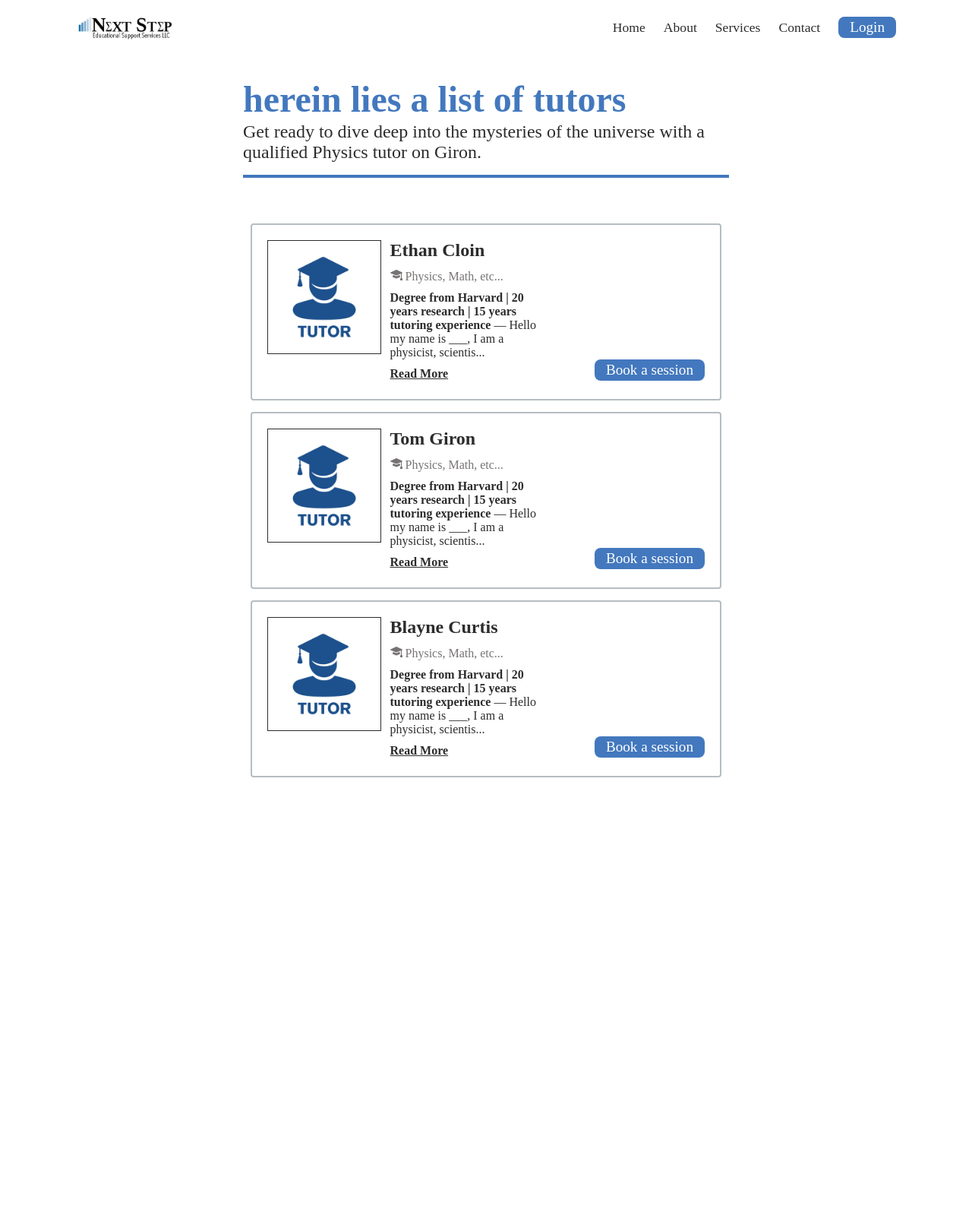
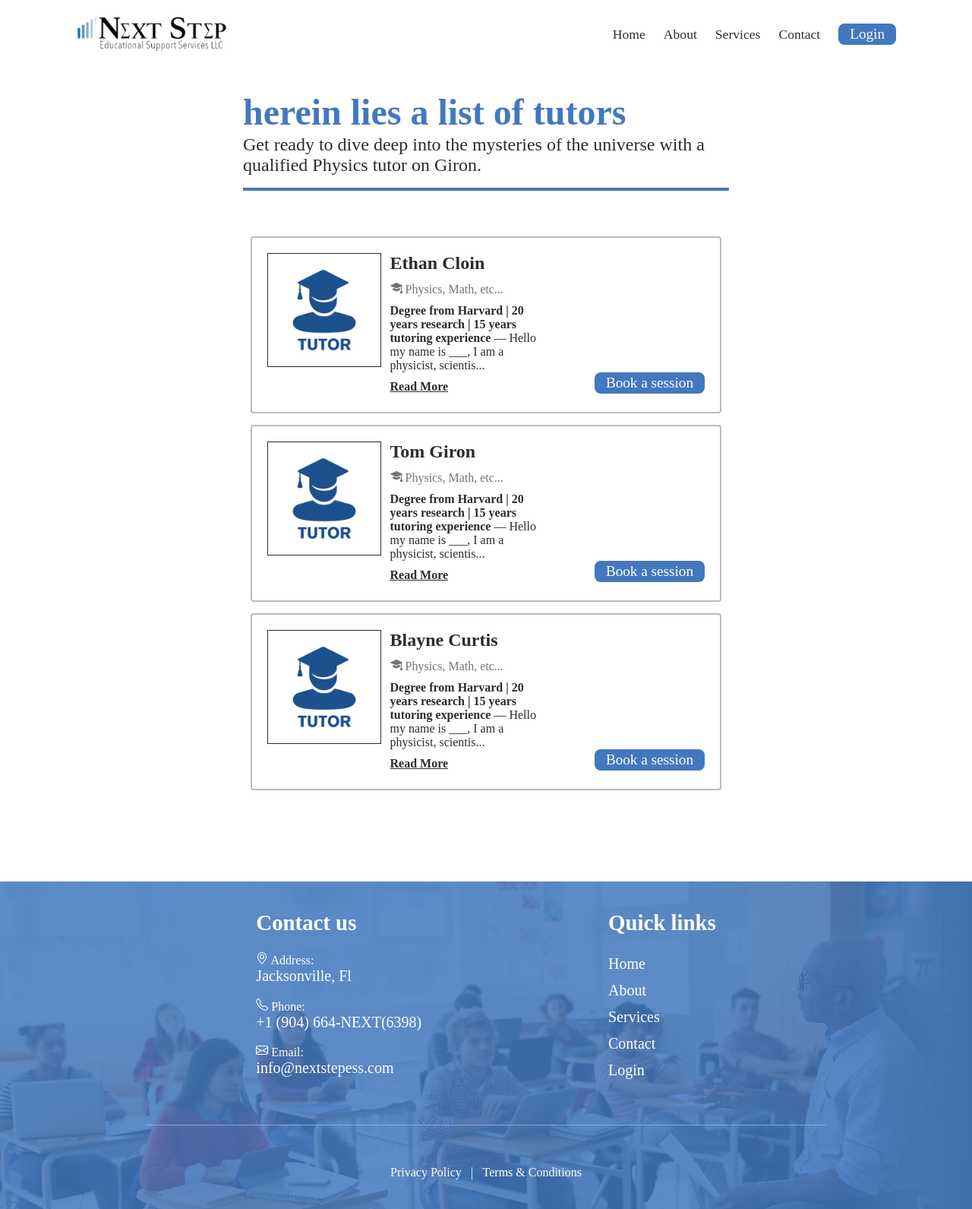
Before and after one commit to EthanCloin/giron-tutoring-poc, a Flask app: page /tutors/ in a window 1280 px wide. Shown: the whole page at 76% size. Before the commit the page ends 1023 px from the top, so only its background shows below. Run offline with Flask 3, Linux system fonts and the light colour scheme; data comes from the database, SQL or seed files in the repository.

Commit message:
Begun footer.

```diff
--- /dev/null
+++ b/app/static/css/footer.css
@@ -0,0 +1,89 @@
+.footer {
+    margin-top: 100px;
+    position: relative;
+    background-image: url(../images/Teaching.webp);
+    background-size: cover;
+    background-position: center;
+    z-index: 0;
+}
+
+.footer::before {
+    content: '';
+    position: absolute;
+    top: 0;
+    left: 0;
+    width: 100%;
+    height: 100%;
+    background-color: rgba(67, 120, 190, 0.85);
+    z-index: 1;
+}
+
+.footer-wrapper {
+    display: flex;
+    flex-direction: column;
+    color: #fff;
+    padding: 3% 2%;
+    position: relative;
+    z-index: 2;
+    gap: 100px;
+}
+
+.footer-col {
+    display: flex;
+    flex-direction: column;
+    gap: 5%;
+}
+
+.footer-container {
+    margin-bottom: 8%;
+}
+
+.footer-header {
+    margin-bottom: 10%;
+    font-size: 1.8rem;
+}
+
+.footer-p {
+    color: #fff;
+    font-size: 20px;
+}
+
+.footer-icon-p {
+    font-weight: 500;
+    font-size: 16px;
+}
+
+.footer-util {
+    display: block;
+    text-decoration: none;
+}
+
+.footer-util:hover {
+    text-decoration: underline;
+}
+
+.footer-row {
+    display: flex;
+    flex-direction: row;
+    justify-content: center;
+    gap: 20%;
+    flex: 1;
+}
+
+.r1::after {
+    content: '';
+    position: absolute;
+    bottom: 110px;
+    width: 70%;
+    height: 1px;
+    background: rgba(144, 180, 228, 0.85);
+}
+
+.footer-policies {
+    flex: 1;
+    display: flex;
+    flex-direction: row;
+    justify-content: center;
+    align-items: center;
+    gap: 1%;
+}
--- a/app/static/css/main.css
+++ b/app/static/css/main.css
@@ -1,7 +1,8 @@
 :root {
   --primary-color: #b5bdc2;
   --secondary-color: #4378be;
-  --dark-color: #202020f1
+  --dark-secondary-color: #0c43aa;
+  --dark-color: #202020f1;
 }
 
 * {
@@ -15,6 +16,7 @@ main {
   display: flex;
   flex-direction: column;
   align-items: center;
+  min-height: 100vh;
 }
 .calendars-wrapper {
   display: flex;
--- a/app/static/css/navbar.css
+++ b/app/static/css/navbar.css
@@ -12,6 +12,7 @@
 
 .logo {
     width: 12%;
+    min-width: 200px;
     height: auto;
     user-select: none;
 }
@@ -45,5 +46,5 @@
 
 .btnLogin:hover {
     color: #fff;
-    background: #0c43aa;
+    background: var(--dark-secondary-color);
 }
--- /dev/null
+++ b/app/templates/footer.html
@@ -0,0 +1,62 @@
+{% block head %}
+<link href="/static/css/footer.css" rel="stylesheet" />
+{% endblock %}
+
+<footer class="footer">
+    <div class="footer-wrapper">
+        <div class="footer-row r1">
+            <div class="footer-col footer-contacts">
+                <h2 class="footer-header">Contact us</h2>
+                <div class="footer-container">
+                    <p class="footer-icon-p">
+                        <svg xmlns="http://www.w3.org/2000/svg" width="16" height="16" fill="currentColor"
+                            class="footer-icon bi bi-geo-alt" viewBox="0 0 16 16">
+                            <path
+                                d="M12.166 8.94c-.524 1.062-1.234 2.12-1.96 3.07A32 32 0 0 1 8 14.58a32 32 0 0 1-2.206-2.57c-.726-.95-1.436-2.008-1.96-3.07C3.304 7.867 3 6.862 3 6a5 5 0 0 1 10 0c0 .862-.305 1.867-.834 2.94M8 16s6-5.686 6-10A6 6 0 0 0 2 6c0 4.314 6 10 6 10" />
+                            <path d="M8 8a2 2 0 1 1 0-4 2 2 0 0 1 0 4m0 1a3 3 0 1 0 0-6 3 3 0 0 0 0 6" />
+                        </svg>
+                        Address:
+                    </p>
+                    <p class="footer-p">Jacksonville, Fl</p>
+                </div>
+                <div class="footer-container">
+                    <p class="footer-icon-p">
+                        <svg xmlns="http://www.w3.org/2000/svg" width="16" height="16" fill="currentColor"
+                            class="footer-icon bi bi-telephone" viewBox="0 0 16 16">
+                            <path
+                                d="M3.654 1.328a.678.678 0 0 0-1.015-.063L1.605 2.3c-.483.484-.661 1.169-.45 1.77a17.6 17.6 0 0 0 4.168 6.608 17.6 17.6 0 0 0 6.608 4.168c.601.211 1.286.033 1.77-.45l1.034-1.034a.678.678 0 0 0-.063-1.015l-2.307-1.794a.68.68 0 0 0-.58-.122l-2.19.547a1.75 1.75 0 0 1-1.657-.459L5.482 8.062a1.75 1.75 0 0 1-.46-1.657l.548-2.19a.68.68 0 0 0-.122-.58zM1.884.511a1.745 1.745 0 0 1 2.612.163L6.29 2.98c.329.423.445.974.315 1.494l-.547 2.19a.68.68 0 0 0 .178.643l2.457 2.457a.68.68 0 0 0 .644.178l2.189-.547a1.75 1.75 0 0 1 1.494.315l2.306 1.794c.829.645.905 1.87.163 2.611l-1.034 1.034c-.74.74-1.846 1.065-2.877.702a18.6 18.6 0 0 1-7.01-4.42 18.6 18.6 0 0 1-4.42-7.009c-.362-1.03-.037-2.137.703-2.877z" />
+                        </svg>
+                        Phone:
+                    </p>
+                    <a class="footer-p footer-util" href="tel:+1234567890">+1 (904) 664-NEXT(6398)</a>
+                </div>
+                <div class="footer-container">
+                    <p class="footer-icon-p">
+                        <svg xmlns="http://www.w3.org/2000/svg" width="16" height="16" fill="currentColor"
+                            class="footer-icon bi bi-envelope" viewBox="0 0 16 16">
+                            <path
+                                d="M0 4a2 2 0 0 1 2-2h12a2 2 0 0 1 2 2v8a2 2 0 0 1-2 2H2a2 2 0 0 1-2-2zm2-1a1 1 0 0 0-1 1v.217l7 4.2 7-4.2V4a1 1 0 0 0-1-1zm13 2.383-4.708 2.825L15 11.105zm-.034 6.876-5.64-3.471L8 9.583l-1.326-.795-5.64 3.47A1 1 0 0 0 2 13h12a1 1 0 0 0 .966-.741M1 11.105l4.708-2.897L1 5.383z" />
+                        </svg>
+                        Email:
+                    </p>
+                    <a class="footer-p footer-util" href="mailto:example@example.com">info@nextstepess.com</a>
+                </div>
+            </div>
+            <div class="footer-col footer-links">
+                <h2 class="footer-header">Quick links</h2>
+                <a class="footer-p footer-util" href="#">Home</a>
+                <a class="footer-p footer-util" href="#">About</a>
+                <a class="footer-p footer-util" href="#">Services</a>
+                <a class="footer-p footer-util" href="#">Contact</a>
+                <a class="footer-p footer-util" href="#">Login</a>
+            </div>
+        </div>
+        <div class="footer-row r2">
+            <div class="footer-policies">
+                <p>Privacy Policy</p>
+                <p>|</p>
+                <p>Terms & Conditions</p>
+            </div>
+        </div>
+    </div>
+</footer>
--- a/app/templates/layout.html
+++ b/app/templates/layout.html
@@ -13,6 +13,7 @@
 <body>
   {% include 'navbar.html' %}
   <main>{% block content %} {% endblock %}</main>
+  {% include 'footer.html' %}
 </body>
 
 </html>
--- a/app/templates/navbar.html
+++ b/app/templates/navbar.html
@@ -3,7 +3,7 @@
 {% endblock %}
 
 <header class="navbar">
-    <img class="logo" src="/static/images/NextStep-logo.webp"/>
+    <img class="logo" src="/static/images/nextStep-logo.png"/>
     <nav class="navigation">
       <a class="nav-util" href="#">Home</a>
       <a class="nav-util" href="#">About</a>
```
Also changed, not shown: app/static/images/Teaching.webp (added), app/static/images/nextStep-logo.png (added).
